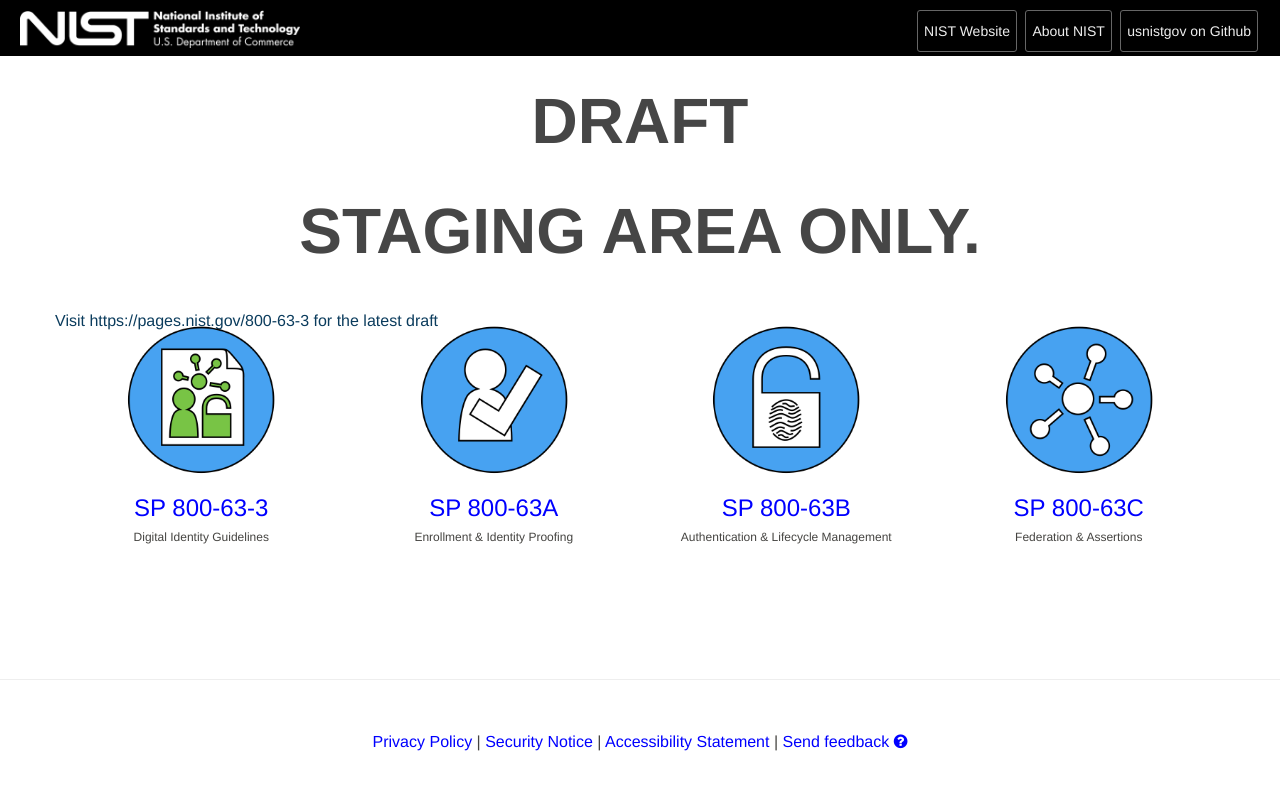
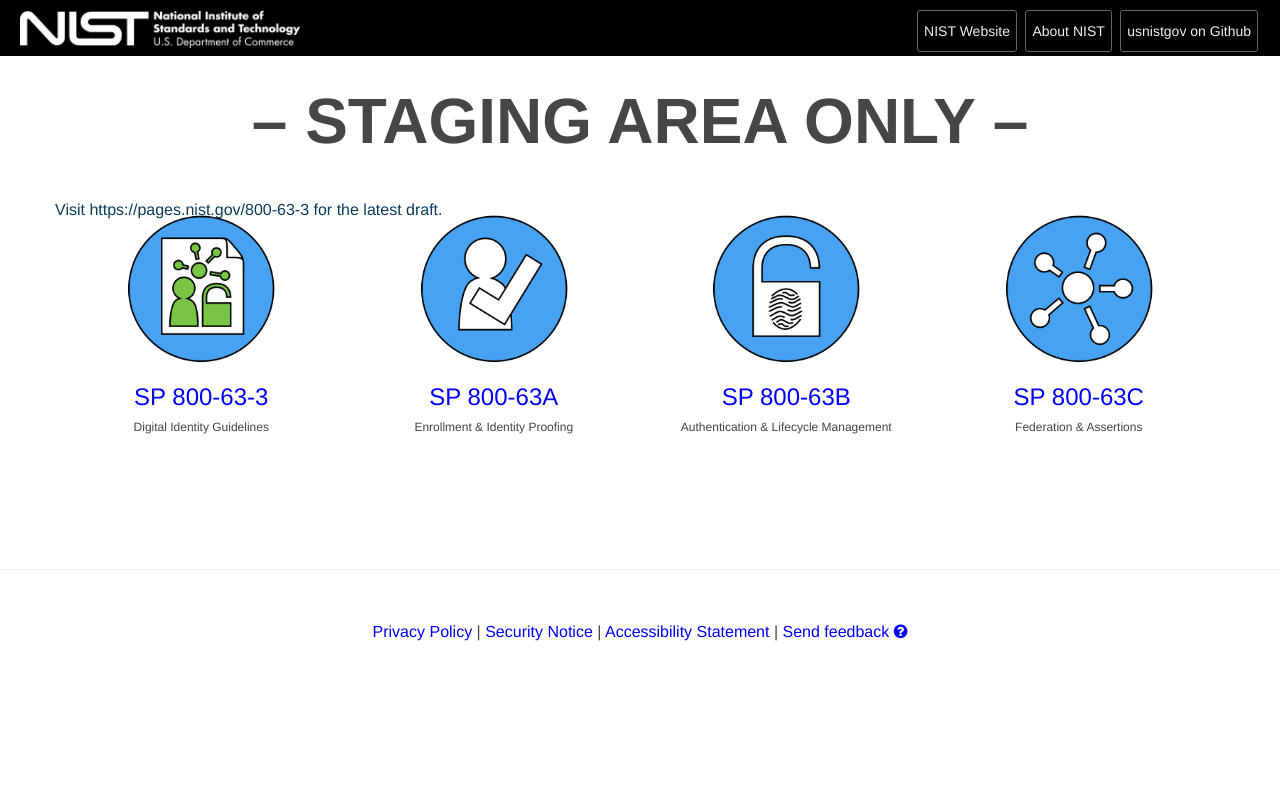
Before and after one commit to usnistgov/TIG-Stage, a Jekyll site: the page built from index.md, in a window 1280 px wide. Shown: the top 790 px of the page. Built offline with Jekyll 4.4.1, drawn with Linux system fonts in a browser that asks for light colours.

Commit message:
Update index.md

```diff
--- a/index.md
+++ b/index.md
@@ -5,11 +5,10 @@ description: "NIST Special Publication: SP 800-63-3 Digital Identity Guidelines"
 ---
 <section class="home home-title" markdown="1">
 
-# DRAFT
+# -- STAGING AREA ONLY --
 
-# STAGING AREA ONLY.
+Visit https://pages.nist.gov/800-63-3 for the latest draft.
 
-Visit https://pages.nist.gov/800-63-3 for the latest draft
 
 </section>
 <section class="home home-about" markdown="1">
```
